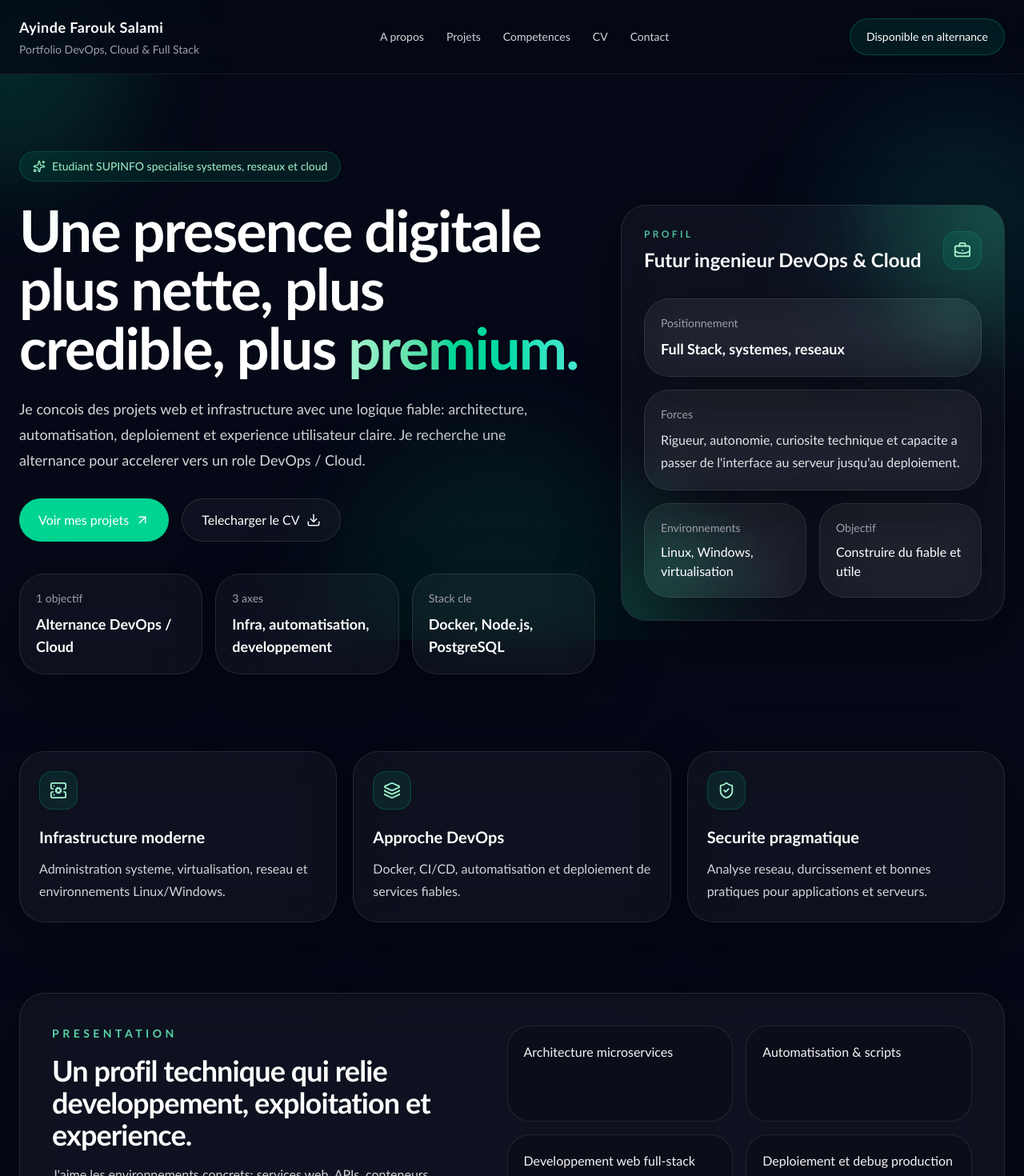
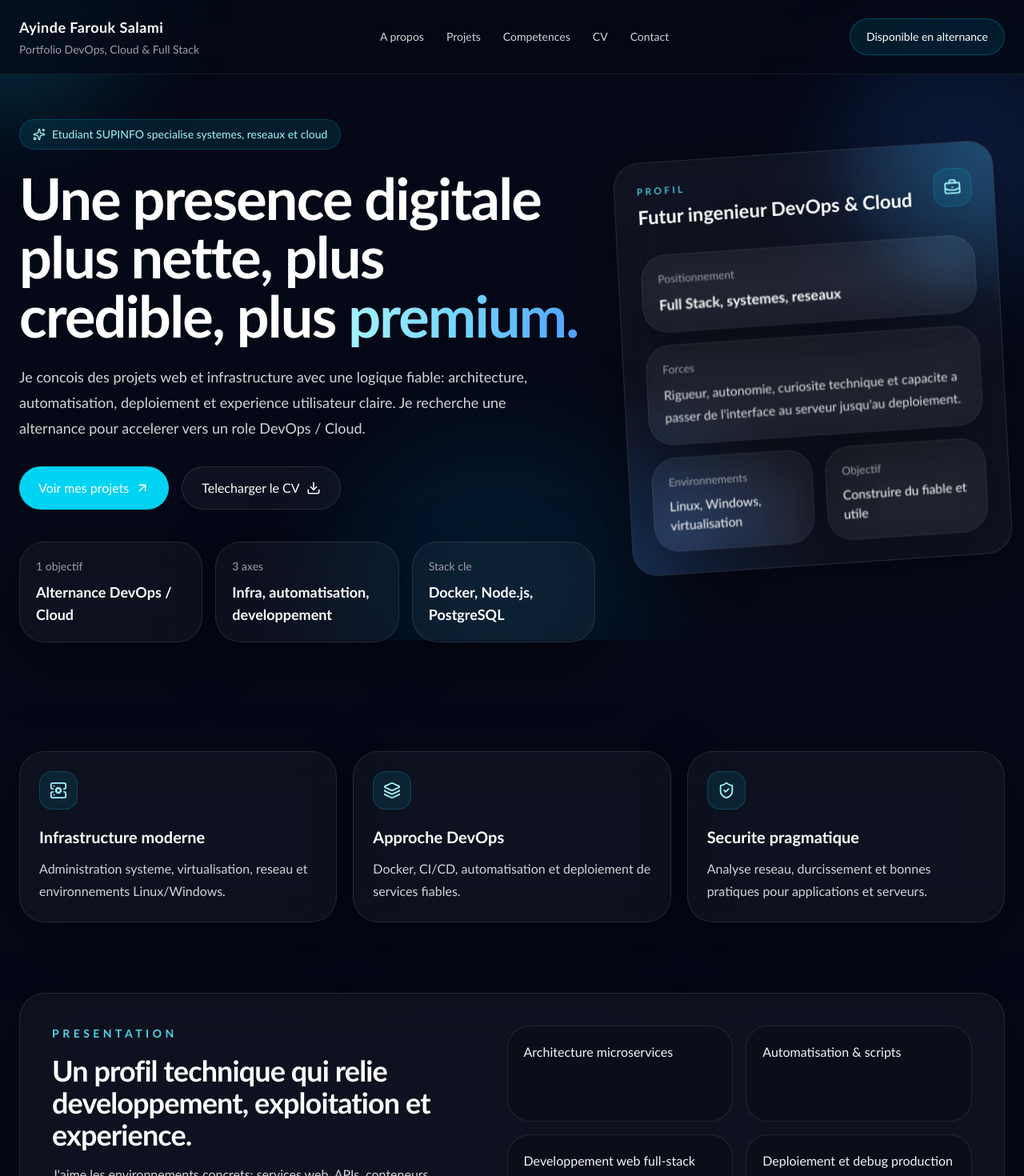
Before and after one commit to farouk-collab/portfolio-farouk, a React (Vite) app: page / in a window 1280 px wide. Shown: the top 1470 px of the page at 80% size. Built offline with nearby package versions, Linux system fonts and the light colour scheme.

Commit message:
Restore 3D motion and blue cyan styling

```diff
--- a/src/App.jsx
+++ b/src/App.jsx
@@ -1,5 +1,5 @@
 import { useEffect, useState } from "react";
-import { AnimatePresence, motion as Motion } from "framer-motion";
+import { AnimatePresence, motion as Motion, useScroll, useTransform } from "framer-motion";
 import {
   ArrowUpRight,
   BriefcaseBusiness,
@@ -129,7 +129,7 @@ const contactLinks = [
 function SectionTitle({ eyebrow, title, description }) {
   return (
     <div className="max-w-2xl">
-      <p className="text-sm font-semibold uppercase tracking-[0.32em] text-emerald-300/90">
+      <p className="text-sm font-semibold uppercase tracking-[0.32em] text-cyan-300/90">
         {eyebrow}
       </p>
       <h2 className="mt-4 text-3xl font-semibold tracking-tight text-white md:text-4xl">
@@ -153,6 +153,11 @@ function GlassCard({ className = "", children }) {
 export default function App() {
   const [menuOpen, setMenuOpen] = useState(false);
   const [showTop, setShowTop] = useState(false);
+  const { scrollYProgress } = useScroll();
+  const heroY = useTransform(scrollYProgress, [0, 0.4], [0, -40]);
+  const heroGlowY = useTransform(scrollYProgress, [0, 0.4], [0, -80]);
+  const heroCardY = useTransform(scrollYProgress, [0, 0.4], [0, -28]);
+  const heroCardRotate = useTransform(scrollYProgress, [0, 0.4], [0, -3]);
 
   useEffect(() => {
     const onScroll = () => setShowTop(window.scrollY > 520);
@@ -165,11 +170,17 @@ export default function App() {
   const cvFile = "/cv/cv-farouk.pdf";
 
   return (
-    <div className="min-h-screen bg-[#050816] text-white selection:bg-emerald-400/30 selection:text-white">
+    <div className="min-h-screen bg-[#050816] text-white selection:bg-cyan-400/30 selection:text-white">
       <div className="pointer-events-none fixed inset-0 overflow-hidden">
-        <div className="absolute left-[-8rem] top-[-4rem] h-72 w-72 rounded-full bg-emerald-500/18 blur-3xl" />
-        <div className="absolute right-[-5rem] top-[8rem] h-80 w-80 rounded-full bg-teal-400/10 blur-3xl" />
-        <div className="absolute bottom-[-8rem] left-1/3 h-96 w-96 rounded-full bg-emerald-900/25 blur-3xl" />
+        <Motion.div
+          style={{ y: heroGlowY }}
+          className="absolute left-[-8rem] top-[-4rem] h-72 w-72 rounded-full bg-cyan-500/20 blur-3xl"
+        />
+        <Motion.div
+          style={{ y: heroGlowY }}
+          className="absolute right-[-5rem] top-[8rem] h-80 w-80 rounded-full bg-blue-500/14 blur-3xl"
+        />
+        <div className="absolute bottom-[-8rem] left-1/3 h-96 w-96 rounded-full bg-sky-900/25 blur-3xl" />
       </div>
 
       <header className="sticky top-0 z-50 border-b border-white/8 bg-[#050816]/75 backdrop-blur-xl">
@@ -181,7 +192,7 @@ export default function App() {
 
           <nav className="hidden items-center gap-7 text-sm text-zinc-300 md:flex">
             {navItems.map((item) => (
-              <a key={item.href} href={item.href} className="transition hover:text-emerald-200">
+              <a key={item.href} href={item.href} className="transition hover:text-cyan-200">
                 {item.label}
               </a>
             ))}
@@ -189,7 +200,7 @@ export default function App() {
 
           <a
             href="#contact"
-            className="hidden rounded-full border border-emerald-400/25 bg-emerald-400/10 px-5 py-3 text-sm font-medium text-emerald-100 transition hover:border-emerald-300/40 hover:bg-emerald-400/15 md:inline-flex"
+            className="hidden rounded-full border border-cyan-400/25 bg-cyan-400/10 px-5 py-3 text-sm font-medium text-cyan-100 transition hover:border-cyan-300/40 hover:bg-cyan-400/15 md:inline-flex"
           >
             Disponible en alternance
           </a>
@@ -232,20 +243,23 @@ export default function App() {
       </header>
 
       <main id="top" className="mx-auto max-w-7xl px-6 pb-20 pt-8">
-        <section className="grid gap-8 py-10 lg:grid-cols-[1.2fr_0.8fr] lg:items-center lg:py-16">
+        <Motion.section
+          style={{ y: heroY }}
+          className="grid gap-8 py-10 lg:grid-cols-[1.2fr_0.8fr] lg:items-center lg:py-16"
+        >
           <Motion.div
             initial={{ opacity: 0, y: 28 }}
             animate={{ opacity: 1, y: 0 }}
             transition={{ duration: 0.65, ease: "easeOut" }}
           >
-            <div className="inline-flex items-center gap-2 rounded-full border border-emerald-400/20 bg-emerald-400/10 px-4 py-2 text-sm text-emerald-200">
+            <div className="inline-flex items-center gap-2 rounded-full border border-cyan-400/20 bg-cyan-400/10 px-4 py-2 text-sm text-cyan-200">
               <Sparkles size={16} />
               Etudiant SUPINFO specialise systemes, reseaux et cloud
             </div>
 
             <h1 className="mt-6 max-w-4xl text-5xl font-semibold leading-[1.02] tracking-tight text-white md:text-7xl">
               Une presence digitale plus nette, plus credible, plus{" "}
-              <span className="bg-gradient-to-r from-emerald-200 via-emerald-400 to-teal-300 bg-clip-text text-transparent">
+              <span className="bg-gradient-to-r from-cyan-200 via-sky-300 to-blue-400 bg-clip-text text-transparent">
                 premium.
               </span>
             </h1>
@@ -259,7 +273,7 @@ export default function App() {
             <div className="mt-8 flex flex-wrap gap-4">
               <a
                 href="#projects"
-                className="inline-flex items-center gap-2 rounded-full bg-emerald-400 px-6 py-3.5 font-medium text-[#04110b] transition hover:scale-[1.02]"
+                className="inline-flex items-center gap-2 rounded-full bg-cyan-400 px-6 py-3.5 font-medium text-[#03111a] transition hover:scale-[1.02]"
               >
                 Voir mes projets
                 <ArrowUpRight size={18} />
@@ -267,7 +281,7 @@ export default function App() {
               <a
                 href={cvFile}
                 download
-                className="inline-flex items-center gap-2 rounded-full border border-white/12 bg-white/[0.04] px-6 py-3.5 font-medium text-white transition hover:border-emerald-300/30 hover:bg-white/[0.08]"
+                className="inline-flex items-center gap-2 rounded-full border border-white/12 bg-white/[0.04] px-6 py-3.5 font-medium text-white transition hover:border-cyan-300/30 hover:bg-white/[0.08]"
               >
                 Telecharger le CV
                 <Download size={18} />
@@ -289,23 +303,26 @@ export default function App() {
           </Motion.div>
 
           <Motion.div
+            style={{ y: heroCardY, rotateX: 6, rotateY: -8, rotateZ: heroCardRotate }}
             initial={{ opacity: 0, y: 32 }}
             animate={{ opacity: 1, y: 0 }}
             transition={{ duration: 0.7, delay: 0.12, ease: "easeOut" }}
+            whileHover={{ rotateX: 10, rotateY: -12, y: -10, scale: 1.01 }}
+            className="[transform-style:preserve-3d]"
           >
             <GlassCard className="relative overflow-hidden p-7">
-              <div className="absolute inset-0 bg-[radial-gradient(circle_at_top_right,rgba(52,211,153,0.24),transparent_30%),radial-gradient(circle_at_bottom_left,rgba(16,185,129,0.18),transparent_30%)]" />
+              <div className="absolute inset-0 bg-[radial-gradient(circle_at_top_right,rgba(56,189,248,0.28),transparent_30%),radial-gradient(circle_at_bottom_left,rgba(59,130,246,0.20),transparent_35%)]" />
               <div className="relative">
                 <div className="flex items-center justify-between">
                   <div>
-                    <p className="text-xs font-semibold uppercase tracking-[0.28em] text-emerald-300/80">
+                    <p className="text-xs font-semibold uppercase tracking-[0.28em] text-cyan-300/80">
                       Profil
                     </p>
                     <p className="mt-2 text-2xl font-semibold text-white">
                       Futur ingenieur DevOps & Cloud
                     </p>
                   </div>
-                  <div className="rounded-2xl border border-emerald-400/20 bg-emerald-400/10 p-3 text-emerald-200">
+                  <div className="rounded-2xl border border-cyan-400/20 bg-cyan-400/10 p-3 text-cyan-200">
                     <BriefcaseBusiness size={22} />
                   </div>
                 </div>
@@ -336,7 +353,7 @@ export default function App() {
               </div>
             </GlassCard>
           </Motion.div>
-        </section>
+        </Motion.section>
 
         <section className="grid gap-5 py-8 md:grid-cols-3">
           {highlights.map((item, index) => {
@@ -350,7 +367,7 @@ export default function App() {
                 transition={{ duration: 0.45, delay: index * 0.08 }}
               >
                 <GlassCard className="h-full p-6">
-                  <div className="inline-flex rounded-2xl border border-emerald-400/20 bg-emerald-400/10 p-3 text-emerald-200">
+                  <div className="inline-flex rounded-2xl border border-cyan-400/20 bg-cyan-400/10 p-3 text-cyan-200">
                     <Icon size={22} />
                   </div>
                   <h3 className="mt-5 text-xl font-semibold">{item.title}</h3>
@@ -402,13 +419,15 @@ export default function App() {
                 whileInView={{ opacity: 1, y: 0 }}
                 viewport={{ once: true, amount: 0.2 }}
                 transition={{ duration: 0.45, delay: index * 0.08 }}
+                whileHover={{ y: -10, rotateX: 8, rotateY: index % 2 === 0 ? -8 : 8, scale: 1.02 }}
+                className="[perspective:1400px]"
               >
-                <GlassCard className="flex h-full flex-col p-7">
+                <GlassCard className="flex h-full flex-col p-7 [transform-style:preserve-3d]">
                   <div className="flex items-start justify-between gap-4">
                     <h3 className="text-2xl font-semibold leading-tight text-white">
                       {project.title}
                     </h3>
-                    <span className="rounded-full border border-emerald-400/20 bg-emerald-400/10 px-3 py-1 text-xs font-semibold uppercase tracking-[0.24em] text-emerald-200">
+                    <span className="rounded-full border border-cyan-400/20 bg-cyan-400/10 px-3 py-1 text-xs font-semibold uppercase tracking-[0.24em] text-cyan-200">
                       Cas reel
                     </span>
                   </div>
@@ -443,12 +462,12 @@ export default function App() {
                   key={group.title}
                   className="rounded-[1.8rem] border border-white/10 bg-black/20 p-6"
                 >
-                  <h3 className="text-lg font-semibold text-emerald-200">{group.title}</h3>
+                  <h3 className="text-lg font-semibold text-cyan-200">{group.title}</h3>
                   <div className="mt-5 flex flex-wrap gap-3">
                     {group.items.map((item) => (
                       <span
                         key={item}
-                        className="rounded-full border border-emerald-400/15 bg-emerald-400/10 px-4 py-2 text-sm text-emerald-50"
+                        className="rounded-full border border-cyan-400/15 bg-cyan-400/10 px-4 py-2 text-sm text-cyan-50"
                       >
                         {item}
                       </span>
@@ -462,23 +481,36 @@ export default function App() {
 
         <section id="cv" className="py-14">
           <div className="grid gap-6 lg:grid-cols-[1.1fr_0.9fr]">
-            <GlassCard className="p-8 md:p-10">
+            <Motion.div
+              whileHover={{ y: -10, rotateX: 8, rotateY: -10, scale: 1.015 }}
+              transition={{ type: "spring", stiffness: 220, damping: 18 }}
+              className="[perspective:1600px]"
+            >
+            <GlassCard className="relative overflow-hidden p-8 md:p-10 [transform-style:preserve-3d]">
+              <div className="absolute inset-0 bg-[radial-gradient(circle_at_top_right,rgba(34,211,238,0.22),transparent_28%),radial-gradient(circle_at_bottom_left,rgba(59,130,246,0.18),transparent_32%)]" />
+              <div className="relative">
               <SectionTitle
                 eyebrow="CV"
                 title="Une consultation directe du CV dans la page."
                 description="Le rendu est mis en avant dans un cadre plus premium pour renforcer l'impression de portfolio professionnel."
               />
-              <div className="mt-8 overflow-hidden rounded-[1.8rem] border border-white/10 bg-[#0a111c] p-3">
-                <img
-                  src={cvImage}
-                  alt="CV de Ayinde Farouk Salami"
-                  className="w-full rounded-[1.35rem] object-contain"
-                />
+              <div className="mt-8 rounded-[1.8rem] bg-gradient-to-br from-cyan-400 via-sky-400 to-blue-500 p-[1.5px] shadow-[0_25px_80px_rgba(34,211,238,0.18)]">
+                <div className="overflow-hidden rounded-[1.8rem] border border-white/10 bg-[#0a111c] p-3">
+                  <Motion.img
+                    src={cvImage}
+                    alt="CV de Ayinde Farouk Salami"
+                    className="w-full rounded-[1.35rem] object-contain"
+                    whileHover={{ scale: 1.035 }}
+                    transition={{ duration: 0.35, ease: "easeOut" }}
+                  />
+                </div>
+              </div>
               </div>
             </GlassCard>
+            </Motion.div>
 
             <GlassCard className="p-8">
-              <p className="text-sm font-semibold uppercase tracking-[0.28em] text-emerald-300/90">
+              <p className="text-sm font-semibold uppercase tracking-[0.28em] text-cyan-300/90">
                 Telechargement
               </p>
               <h3 className="mt-4 text-3xl font-semibold">Version PDF</h3>
@@ -491,7 +523,7 @@ export default function App() {
                 <a
                   href={cvFile}
                   download
-                  className="inline-flex items-center justify-center gap-2 rounded-full bg-emerald-400 px-5 py-3.5 font-medium text-[#04110b] transition hover:scale-[1.02]"
+                  className="inline-flex items-center justify-center gap-2 rounded-full bg-cyan-400 px-5 py-3.5 font-medium text-[#03111a] transition hover:scale-[1.02]"
                 >
                   <Download size={18} />
                   Telecharger le CV
@@ -500,7 +532,7 @@ export default function App() {
                   href={cvFile}
                   target="_blank"
                   rel="noreferrer"
-                  className="inline-flex items-center justify-center gap-2 rounded-full border border-white/12 bg-white/[0.04] px-5 py-3.5 font-medium text-white transition hover:border-emerald-300/30 hover:bg-white/[0.08]"
+                  className="inline-flex items-center justify-center gap-2 rounded-full border border-white/12 bg-white/[0.04] px-5 py-3.5 font-medium text-white transition hover:border-cyan-300/30 hover:bg-white/[0.08]"
                 >
                   Ouvrir le PDF
                   <ArrowUpRight size={18} />
@@ -530,9 +562,9 @@ export default function App() {
                     target={external ? "_blank" : undefined}
                     rel={external ? "noreferrer" : undefined}
                     aria-label={link.label}
-                    className="flex items-center gap-4 rounded-[1.6rem] border border-white/10 bg-black/20 px-5 py-5 transition hover:border-emerald-300/25 hover:bg-emerald-400/8"
+                    className="flex items-center gap-4 rounded-[1.6rem] border border-white/10 bg-black/20 px-5 py-5 transition hover:border-cyan-300/25 hover:bg-cyan-400/8"
                   >
-                    <div className="rounded-2xl border border-emerald-400/20 bg-emerald-400/10 p-3 text-emerald-200">
+                    <div className="rounded-2xl border border-cyan-400/20 bg-cyan-400/10 p-3 text-cyan-200">
                       <Icon size={20} />
                     </div>
                     <div>
@@ -555,7 +587,7 @@ export default function App() {
             animate={{ opacity: 1, y: 0 }}
             exit={{ opacity: 0, y: 18 }}
             transition={{ duration: 0.22 }}
-            className="fixed bottom-6 right-6 inline-flex items-center gap-2 rounded-full border border-emerald-300/25 bg-[#09111d]/90 px-4 py-3 text-sm font-medium text-emerald-100 shadow-lg backdrop-blur-xl"
+            className="fixed bottom-6 right-6 inline-flex items-center gap-2 rounded-full border border-cyan-300/25 bg-[#09111d]/90 px-4 py-3 text-sm font-medium text-cyan-100 shadow-lg backdrop-blur-xl"
           >
             Remonter
             <ArrowUpRight size={16} className="-rotate-45" />
```
